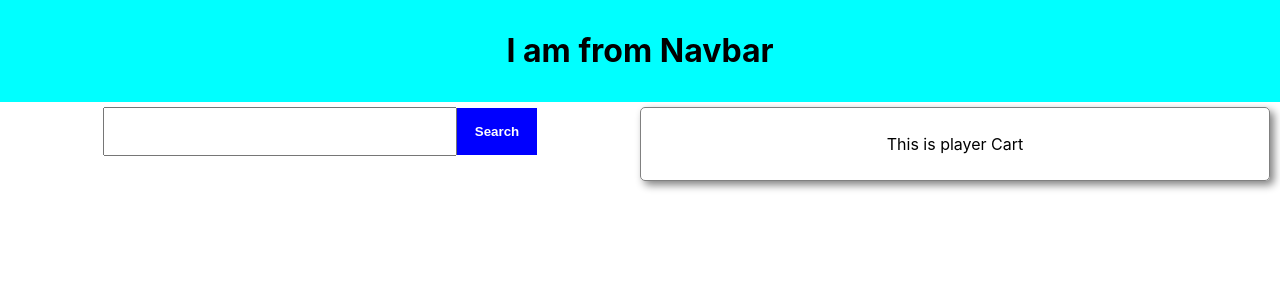
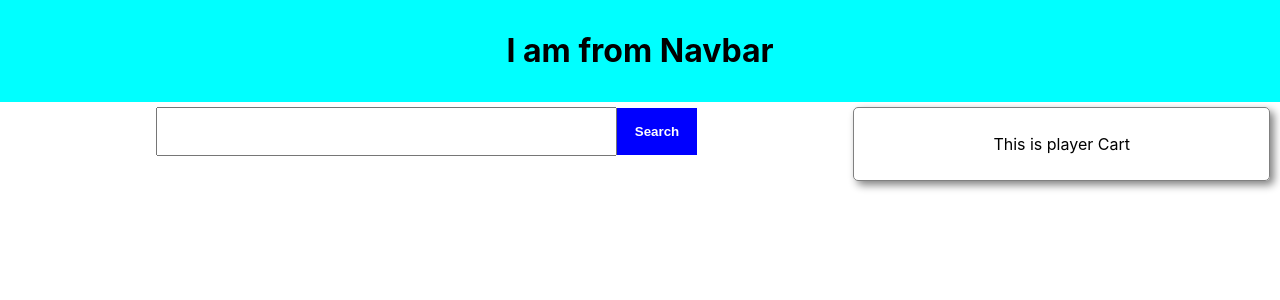
Before and after one commit to Sajjatul21/react-sports-db, a React (Create React App) app: page / in a window 1280 px wide. Shown: the top 300 px of the page. Built offline with nearby package versions, Linux system fonts and the light colour scheme.

Commit message:
resolve grit template

```diff
--- a/src/components/Home/Home.css
+++ b/src/components/Home/Home.css
@@ -1,6 +1,6 @@
 .home-container {
     display: grid;
-    grid-template-columns: 1fr 1fr;
+    grid-template-columns: 2fr 1fr;
     margin-top: 5px;
 }
 
```
